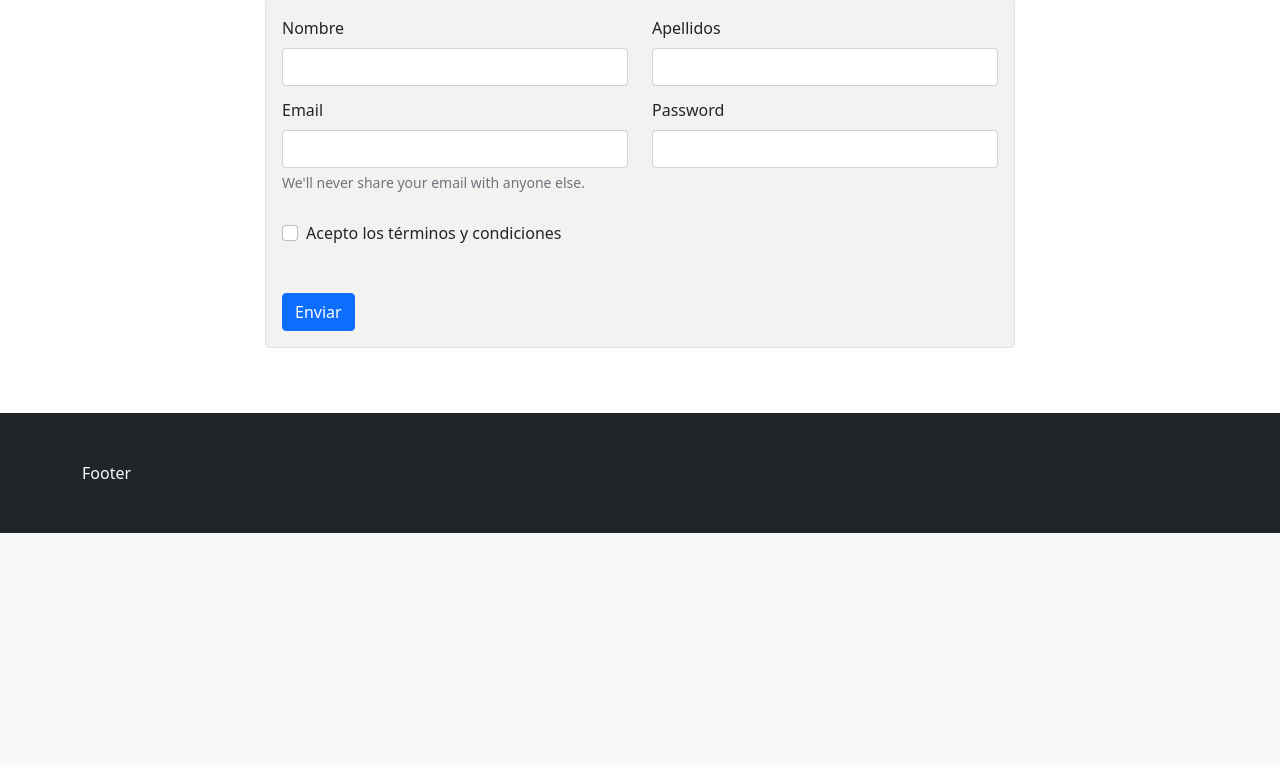
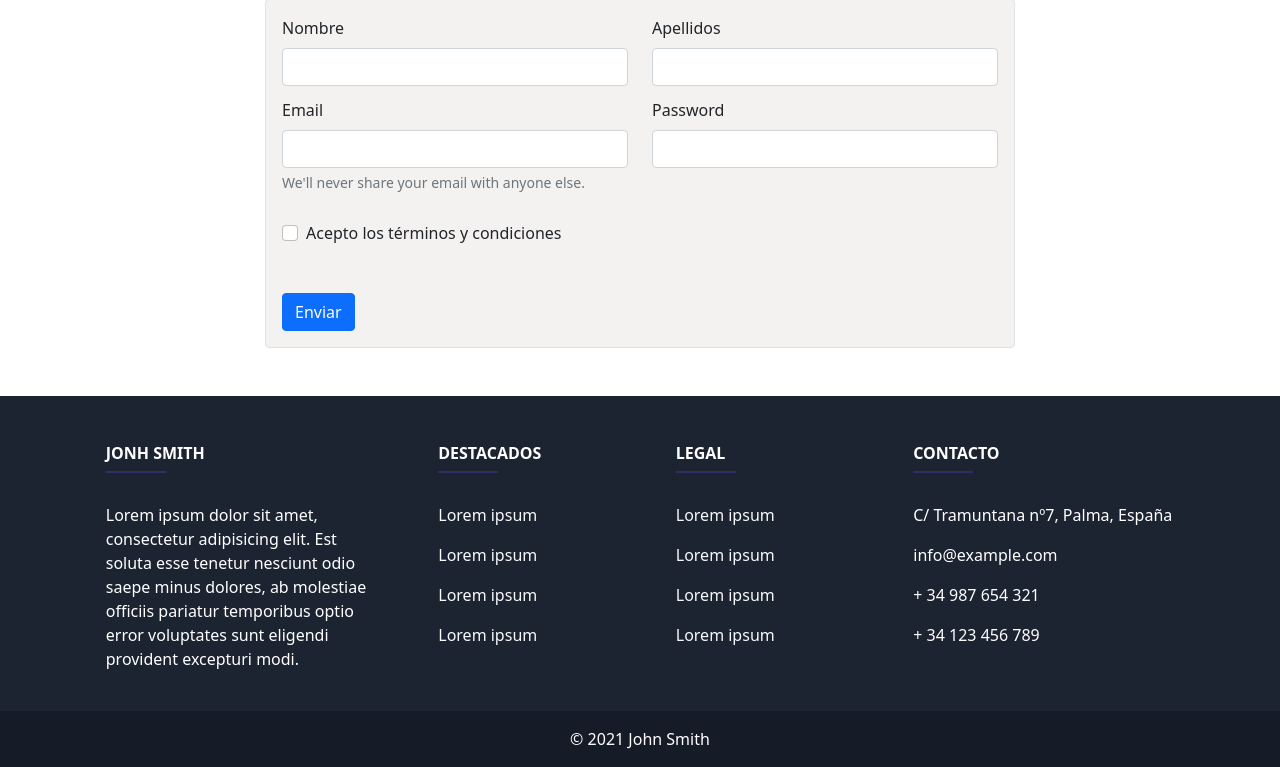
Before and after one commit to mikel500/php-oop-basics, a PHP site: page /store-php/index.php in a window 1280 px wide. Shown: the part 267-1034 px from the top of the page. Before the commit the page ends 800 px from the top, so only its background shows below. Run offline with PHP 8.4, Linux system fonts and the light colour scheme.

Commit message:
Creado footer provisional

```diff
--- a/views/layout/footer.php
+++ b/views/layout/footer.php
@@ -1,7 +1,55 @@
 </main>
-<footer class="footer mt-auto p-5 bg-dark text-light">
+<!-- <footer class="footer mt-auto p-5 bg-dark text-light">
     <div class="container">
         <span>Footer</span>
     </div>
+</footer> -->
+<!-- Footer -->
+<footer class="footer mt-auto text-center text-lg-start text-white" style="background-color: #1c2331">
+    <section class="">
+        <div class="container text-center text-md-start mt-5">
+            <div class="row mt-3">
+                <div class="col-md-3 col-lg-4 col-xl-3 mx-auto mb-4">
+                    <h6 class="text-uppercase fw-bold">Jonh Smith</h6>
+                    <hr class="mb-4 mt-0 d-inline-block mx-auto" style="width: 60px; background-color: #7c4dff; height: 2px" />
+                    <p>
+                        Lorem ipsum dolor sit amet, consectetur adipisicing elit. Est soluta esse tenetur nesciunt odio saepe minus dolores, ab molestiae officiis pariatur temporibus optio error voluptates sunt eligendi provident excepturi modi.
+                    </p>
+                </div>
+                <div class="col-md-2 col-lg-2 col-xl-2 mx-auto mb-4">
+                    <h6 class="text-uppercase fw-bold">Destacados</h6>
+                    <hr class="mb-4 mt-0 d-inline-block mx-auto" style="width: 60px; background-color: #7c4dff; height: 2px" />
+                    <div class="d-flex flex-column">
+                        <a href="#" class="link-light text-decoration-none mb-3">Lorem ipsum</a>
+                        <a href="#" class="link-light text-decoration-none mb-3">Lorem ipsum</a>
+                        <a href="#" class="link-light text-decoration-none mb-3">Lorem ipsum</a>
+                        <a href="#" class="link-light text-decoration-none">Lorem ipsum</a>
+                    </div>
+                </div>
+                <div class="col-md-3 col-lg-2 col-xl-2 mx-auto mb-4">
+                    <h6 class="text-uppercase fw-bold">Legal</h6>
+                    <hr class="mb-4 mt-0 d-inline-block mx-auto" style="width: 60px; background-color: #7c4dff; height: 2px" />
+                    <div class="d-flex flex-column">
+                        <a href="#" class="link-light text-decoration-none mb-3">Lorem ipsum</a>
+                        <a href="#" class="link-light text-decoration-none mb-3">Lorem ipsum</a>
+                        <a href="#" class="link-light text-decoration-none mb-3">Lorem ipsum</a>
+                        <a href="#" class="link-light text-decoration-none">Lorem ipsum</a>
+                    </div>
+                </div>
+                <div class="col-md-4 col-lg-3 col-xl-3 mx-auto mb-md-0 mb-4">
+                    <h6 class="text-uppercase fw-bold">Contacto</h6>
+                    <hr class="mb-4 mt-0 d-inline-block mx-auto" style="width: 60px; background-color: #7c4dff; height: 2px" />
+                    <p> C/ Tramuntana nº7, Palma, España</p>
+                    <p>info@example.com</p>
+                    <p> + 34 987 654 321</p>
+                    <p> + 34 123 456 789</p>
+                </div>
+            </div>
+        </div>
+    </section>
+    <div class="text-center p-3" style="background-color: rgba(0, 0, 0, 0.2)">
+        © <?= date("Y"); ?> John Smith
+    </div>
 </footer>
+</div>
 </body>
```
